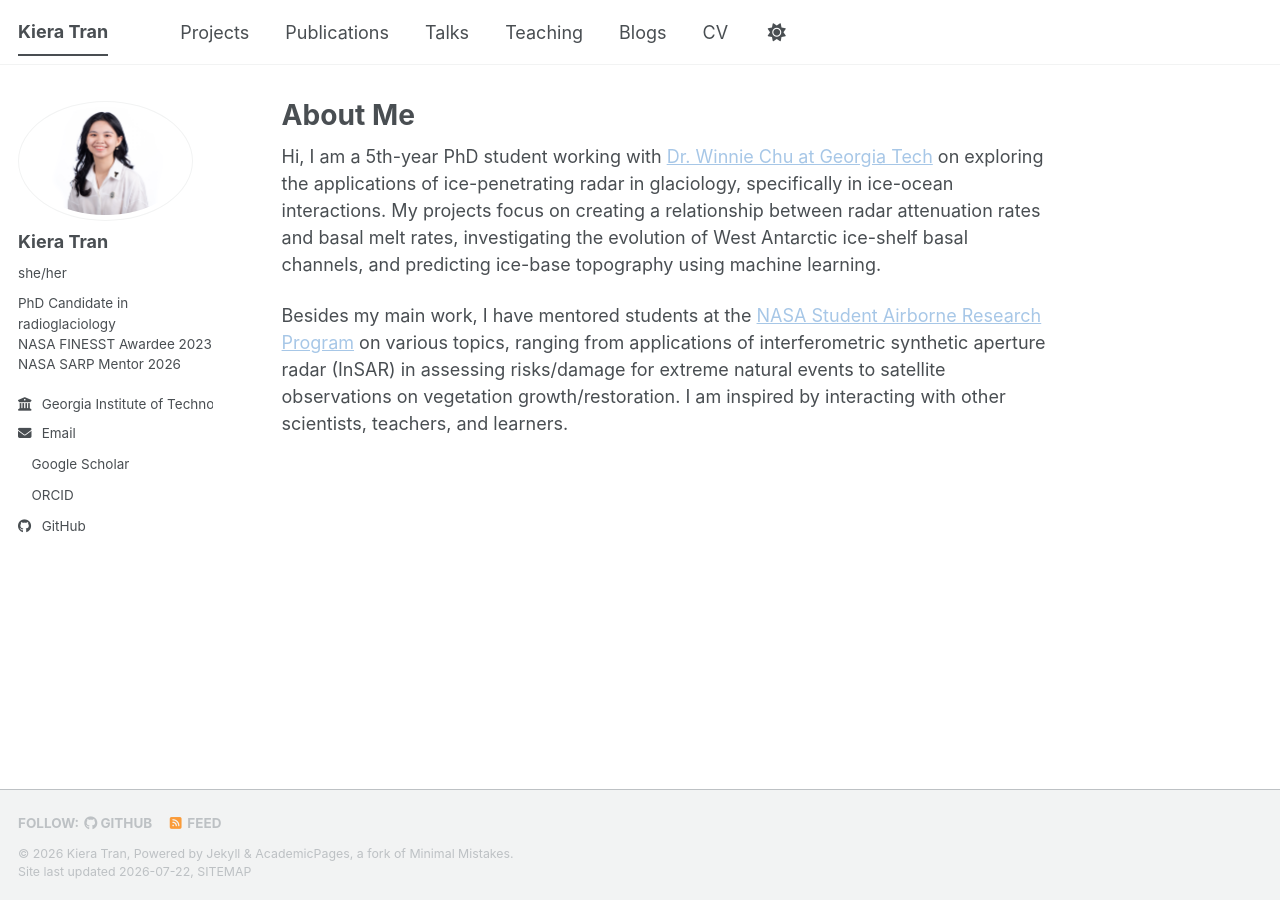
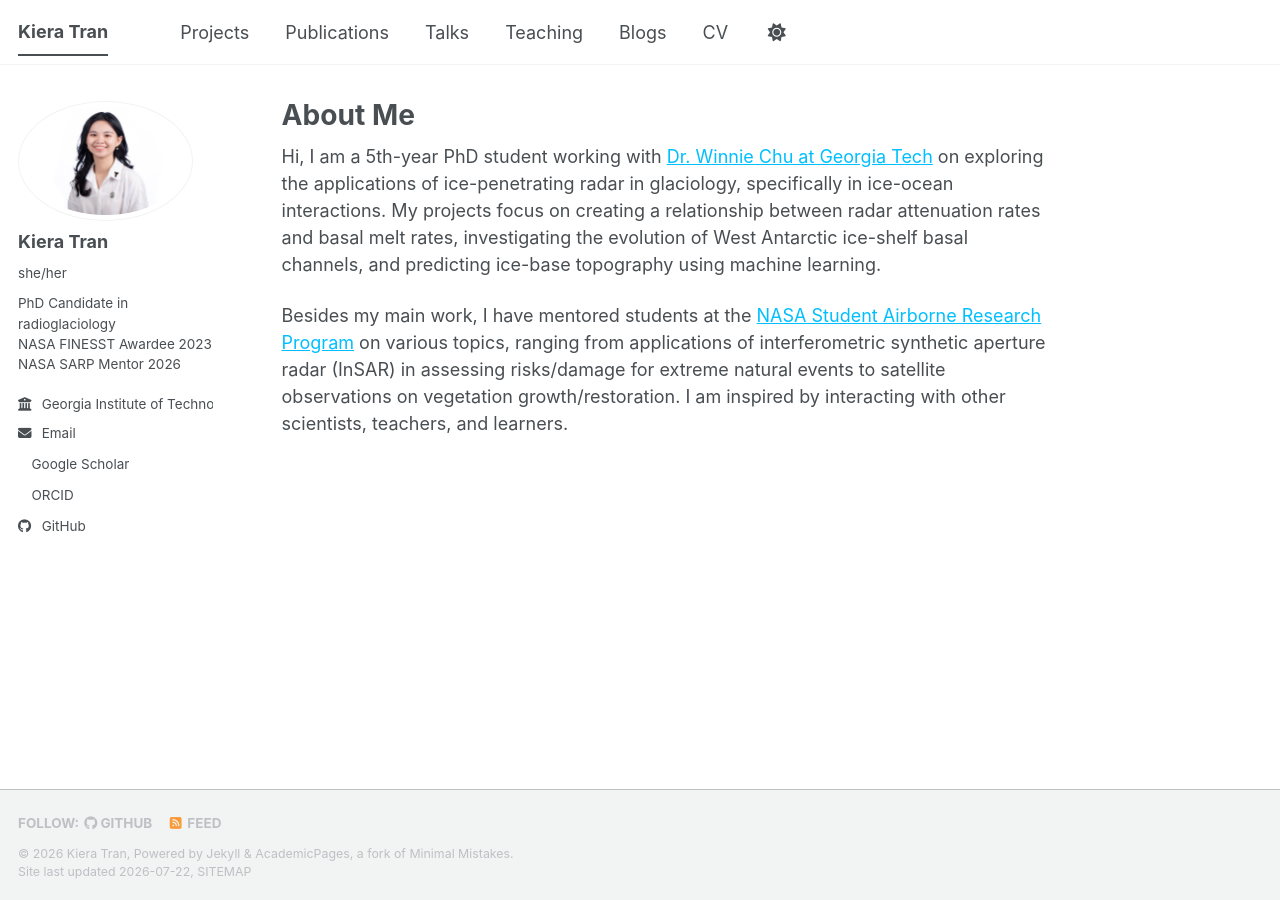
Before and after one commit to kieratran/kieratran.github.io, a Jekyll site: the page built from _pages/about.md, in a window 1280 px wide. Built offline with Jekyll 4.4.1, drawn with Linux system fonts in a browser that asks for light colours; a style sheet for code colours, icons or effects is not loaded.

Commit message:
Update _default_light.scss

```diff
--- a/_sass/theme/_default_light.scss
+++ b/_sass/theme/_default_light.scss
@@ -2,7 +2,7 @@
     DEFAULT THEME - LIGHT VERSION
     ========================================================================== */
 /* Color codes used for the theme */
-$primary-color              : #a7c7e7;
+$primary-color              : #00BFFF;
 $gray                       : #7a8288;
 $dark-gray                  : mix(#000, $gray, 40%);
 $darker-gray                : mix(#000, $gray, 60%);
@@ -36,9 +36,9 @@ $sidebar-screen-min-width   : 1024px;
     --global-code-background-color      : #fafafa;
     --global-code-text-color            : #{$darker-gray};
     --global-fig-caption-color          : mix(#fff,  #{$dark-gray}, 25%);
-    --global-link-color                 : #a7c7e7;
-    --global-link-color-hover           : mix(#000, #a7c7e7, 25%);
-    --global-link-color-visited         : mix(#fff, #a7c7e7, 25%);
+    --global-link-color                 : #00BFFF;
+    --global-link-color-hover           : mix(#000, #00BFFF, 25%);
+    --global-link-color-visited         : mix(#fff, #00BFFF, 25%);
     --global-masthead-link-color        : #{$dark-gray};
     --global-masthead-link-color-hover  : mix(#000, #{$gray}, 25%);
     --global-text-color                 : #{$dark-gray};
```
